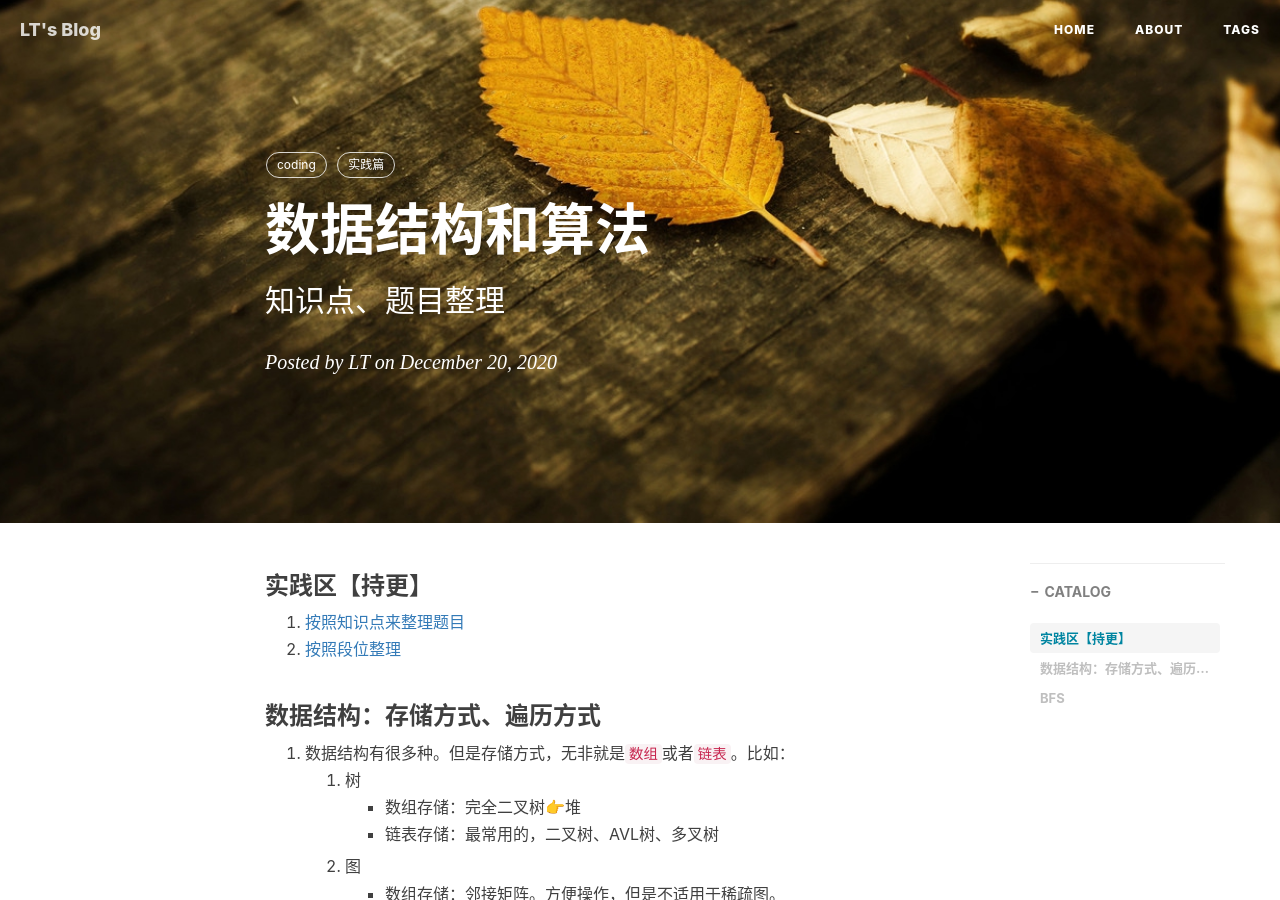
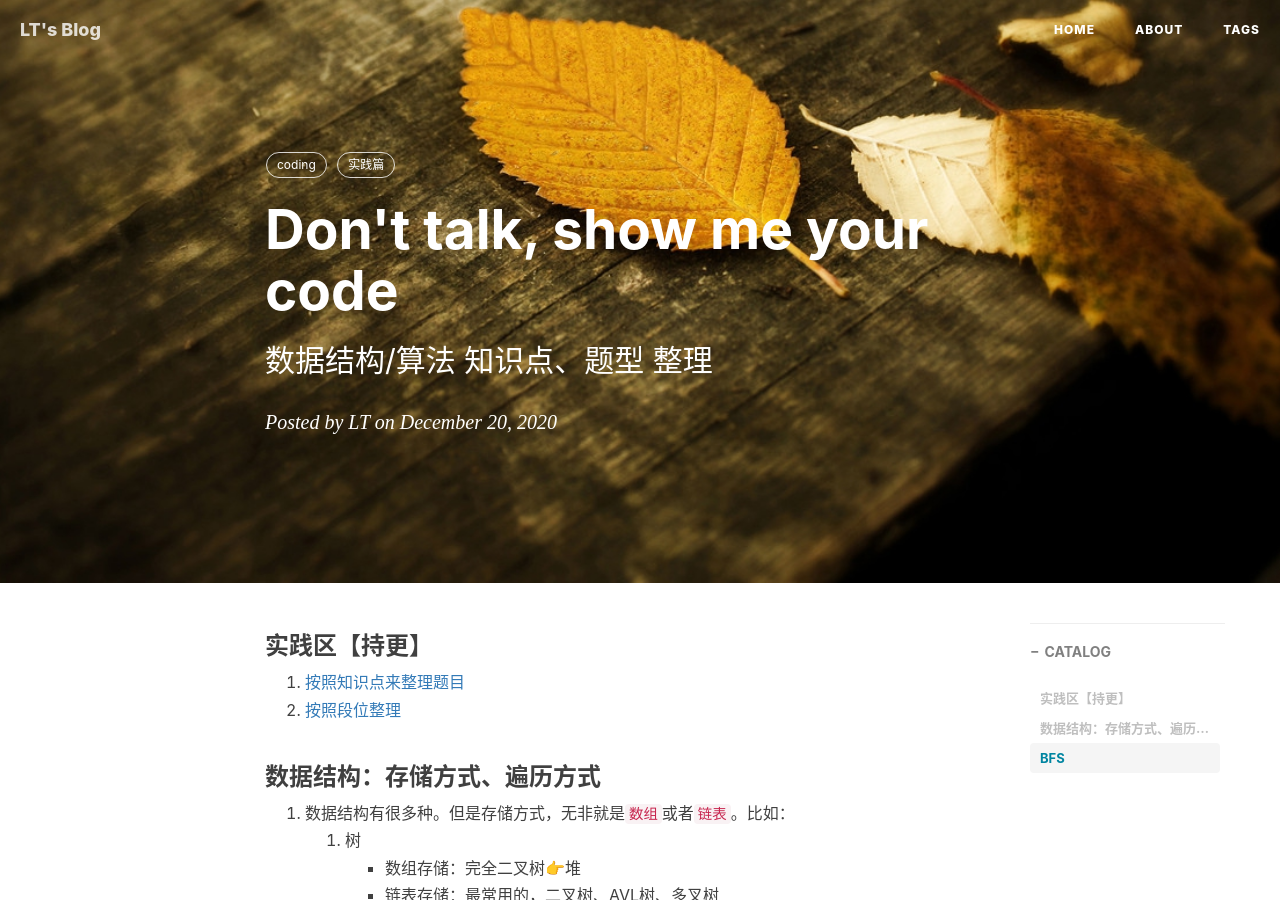
Before and after one commit to LeeeLiu/leeeliu.github.io, a Jekyll site: the page built from _posts/2020-12-20-数据结构和算法.md, in a window 1280 px wide and 900 px high. Built offline with Jekyll 4.4.1, drawn with Linux system fonts in a browser that asks for light colours; nearby versions of some CDN libraries; comment, search, counter and statistics services are not loaded.

Commit message:
Update 2020-12-20-数据结构和算法.md

```diff
--- a/_posts/2020-12-20-数据结构和算法.md
+++ b/_posts/2020-12-20-数据结构和算法.md
@@ -1,7 +1,7 @@
 ---
 layout:     post
-title:      数据结构和算法
-subtitle:   知识点、题目整理
+title:      Don't talk, show me your code
+subtitle:   数据结构/算法 知识点、题型 整理
 date:       2020-12-20
 author:     LT
 header-img:
```
